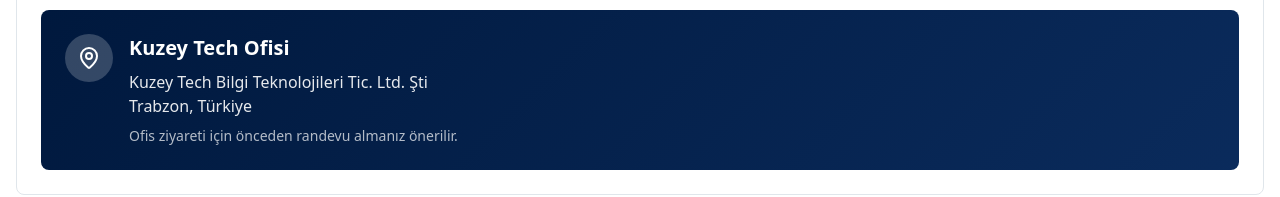
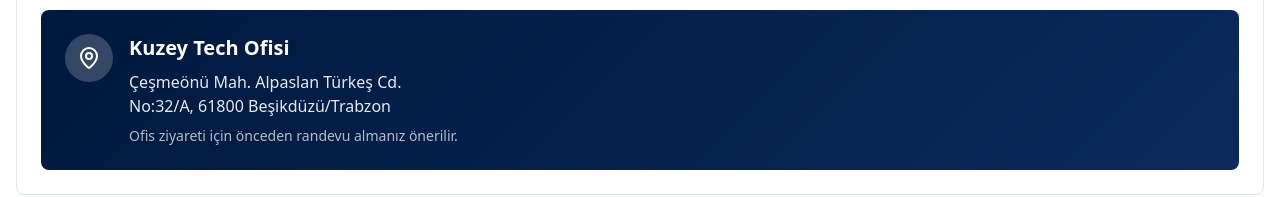
Before and after one commit to mhmtalitas/kuzeytech, a React (Vite) app: page /iletisim in a window 1280 px wide. Shown: the part 1497-1694 px from the top of the page. Built offline with nearby package versions, Linux system fonts and the light colour scheme.

Commit message:
feat: Update office address to detailed location in Beşikdüzü

```diff
--- a/src/pages/Contact.tsx
+++ b/src/pages/Contact.tsx
@@ -57,7 +57,7 @@
     {
       icon: MapPin,
       title: "Adres",
-      details: ["Kuzey Tech Bilgi Teknolojileri", "Trabzon, Türkiye"]
+      details: ["Çeşmeönü Mah. Alpaslan Türkeş Cd.", "No:32/A, 61800 Beşikdüzü/Trabzon"]
     },
     {
       icon: Phone,
@@ -251,8 +251,8 @@
                     <div>
                       <h3 className="text-xl font-semibold mb-2">Kuzey Tech Ofisi</h3>
                       <p className="text-primary-foreground/90 mb-2">
-                        Kuzey Tech Bilgi Teknolojileri Tic. Ltd. Şti<br />
-                        Trabzon, Türkiye
+                        Çeşmeönü Mah. Alpaslan Türkeş Cd.<br />
+                        No:32/A, 61800 Beşikdüzü/Trabzon
                       </p>
                       <p className="text-sm text-primary-foreground/70">
                         Ofis ziyareti için önceden randevu almanız önerilir.
```
